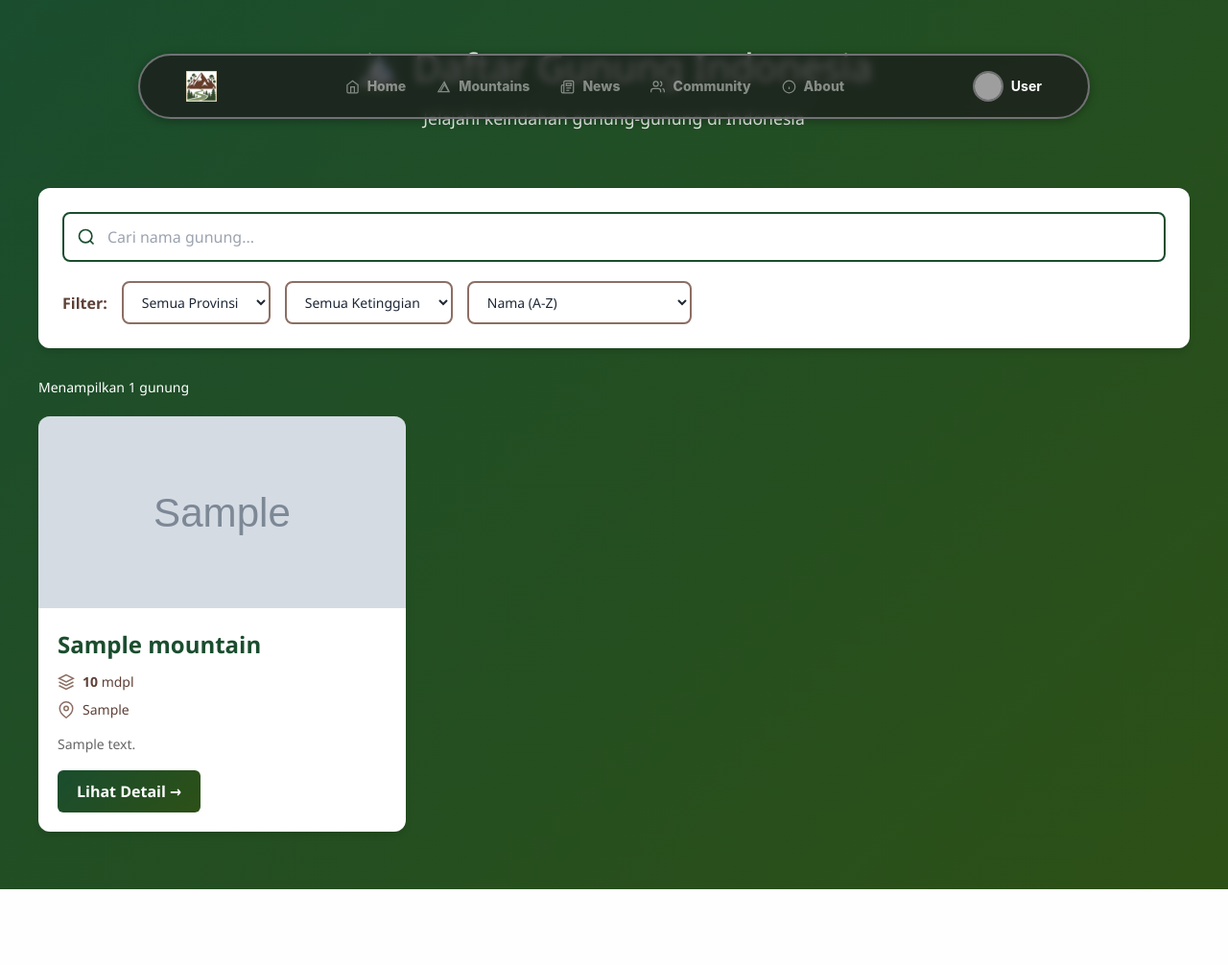
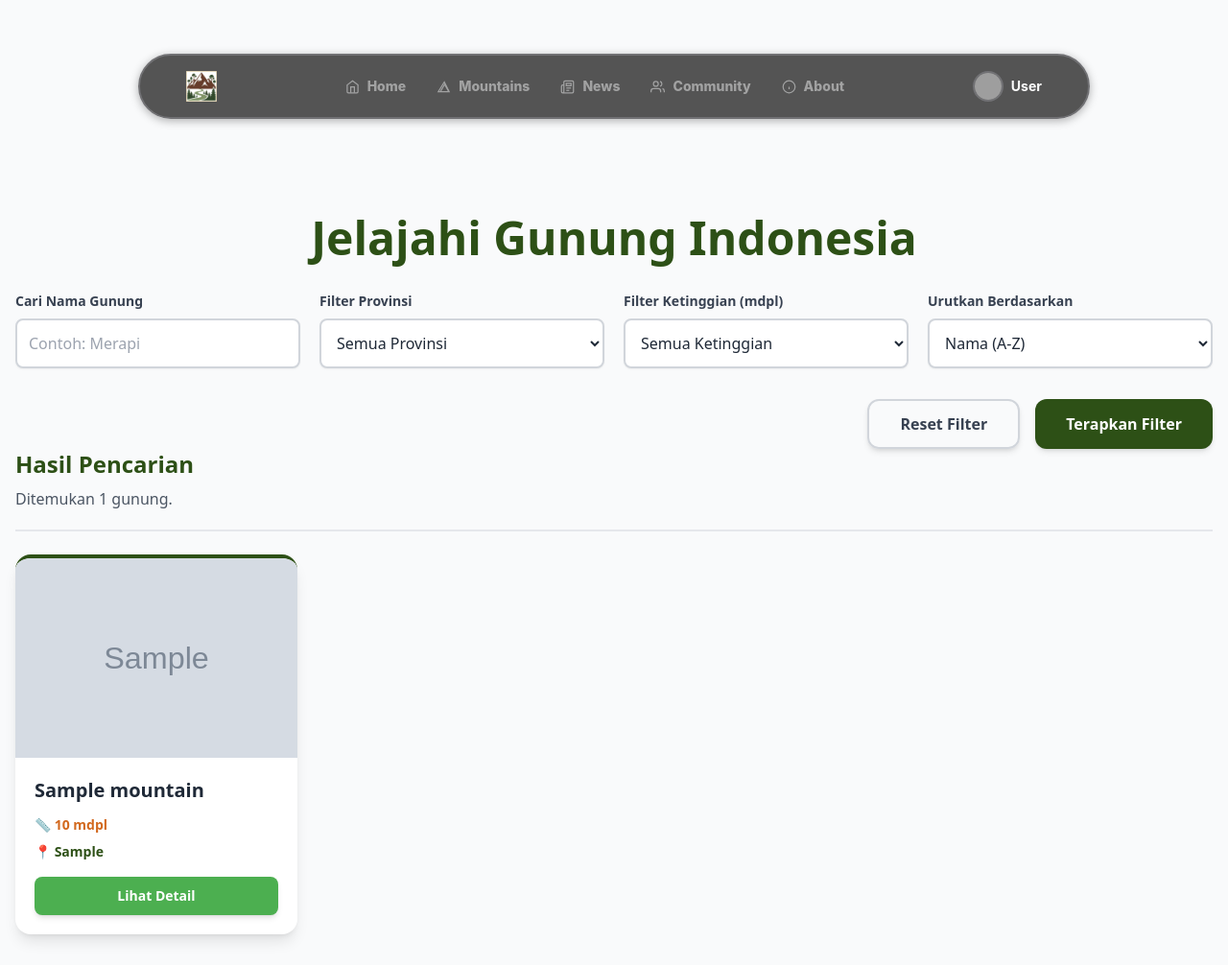
Before and after one commit to pbp-kelompok-c09/MountTrack, a Django app: page /mountains/ in a window 1280 px wide. Shown: the whole page at 96% size. Before the commit the page ends 927 px from the top, so only its background shows below. Run offline with Django 5.2, Linux system fonts and the light colour scheme; tables that the repository leaves empty hold one stand-in row (values such as "Sample post"); grey boxes marked "Sample" are stand-in pictures; some libraries are stand-ins or nearby versions; some web fonts are replaced; grey boxes are pictures that could not be loaded.

Commit message:
feat: mountain

```diff
--- a/list_gunung/templates/mountain_list.html
+++ b/list_gunung/templates/mountain_list.html
@@ -1,375 +1,236 @@
 {% extends 'base.html' %}
-
 {% load static %}
 
+{% block title %}Daftar Gunung | MountTrack{% endblock %}
 
-{% block content %}
-<!DOCTYPE html>
-<html lang="id">
-<head>
-    <meta charset="UTF-8">
-    <meta name="viewport" content="width=device-width, initial-scale=1.0">
-    <title>Daftar Gunung - Indonesia</title>
+{% block extra_css %}
 <style>
-        * {
-            margin: 0;
-            padding: 0;
-            box-sizing: border-box;
+    body {
+        background: linear-gradient(135deg, #D4C4B0 0%, #E8DFD4 50%, #D4C4B0 100%);
+        min-height: 100vh;
+        position: relative;
     }
 
-        body {
-            font-family: 'Segoe UI', Tahoma, Geneva, Verdana, sans-serif;
-            background: linear-gradient(135deg, #1a4d2e 0%, #2d5016 100%);
-            min-height: 100vh;
-            padding: 20px;
+    .hero-section {
+        margin-top: 10rem;
+        padding-top: 2rem;
     }
 
-        .container {
+    .hero-section h1 {
+        margin-top: 10rem;
+        color: #2D5016;
+        font-size: 3rem;
+        font-weight: 700;
+        text-align: center;
+        margin-bottom: 2rem;
+        text-shadow: 0 2px 4px rgba(0, 0, 0, 0.1);
+    }
+
+    .filter-card {
+        background: white;
+        border-radius: 16px;
+        padding: 2rem;
+        box-shadow: 0 10px 40px rgba(0, 0, 0, 0.15);
         max-width: 1200px;
+        width: 100%;
         margin: 0 auto;
     }
 
-        .header {
-            text-align: center;
-            color: white;
-            margin-bottom: 40px;
-            padding: 20px;
+    .filter-input, .filter-select {
+        border: 2px solid #e5e7eb;
+        border-radius: 10px;
+        padding: 0.875rem 1rem;
+        width: 100%;
+        transition: all 0.3s ease;
+        background: white;
     }
 
-        .header h1 {
-            font-size: 2.5em;
-            margin-bottom: 10px;
-            text-shadow: 2px 2px 4px rgba(0,0,0,0.3);
-        }
-
-        .header p {
-            font-size: 1.1em;
-            opacity: 0.9;
-        }
-
-        .search-filter-section {
-            background: white;
-            border-radius: 12px;
-            padding: 25px;
-            margin-bottom: 30px;
-            box-shadow: 0 4px 6px rgba(0,0,0,0.1);
-        }
-
-        .search-box {
-            display: flex;
-            gap: 15px;
-            margin-bottom: 20px;
-            flex-wrap: wrap;
-        }
-
-        .search-input-wrapper {
-            flex: 1;
-            min-width: 250px;
-            position: relative;
-        }
-
-        .search-input {
-            width: 100%;
-            padding: 12px 15px 12px 45px;
-            border: 2px solid #1a4d2e;
-            border-radius: 8px;
-            font-size: 16px;
-            transition: all 0.3s;
-        }
-
-        .search-input:focus {
+    .filter-input:focus, .filter-select:focus {
         outline: none;
-            border-color: #4a7c59;
-            box-shadow: 0 0 0 3px rgba(26, 77, 46, 0.1);
-        }
-
-        .search-icon {
-            position: absolute;
-            left: 15px;
-            top: 50%;
-            transform: translateY(-50%);
-            color: #1a4d2e;
-        }
-
-        .filter-section {
-            display: flex;
-            gap: 15px;
-            flex-wrap: wrap;
-            align-items: center;
-        }
-
-        .filter-label {
-            font-weight: 600;
-            color: #5d4037;
-        }
-
-        .filter-select {
-            padding: 10px 15px;
-            border: 2px solid #8d6e63;
-            border-radius: 8px;
-            background: white;
-            font-size: 14px;
-            cursor: pointer;
-            transition: all 0.3s;
-        }
-
-        .filter-select:focus {
-            outline: none;
-            border-color: #5d4037;
-        }
-
-        .results-info {
-            display: flex;
-            justify-content: space-between;
-            align-items: center;
-            margin-bottom: 20px;
-            color: white;
-            font-size: 14px;
-        }
-
-        .mountain-grid {
-            display: grid;
-            grid-template-columns: repeat(auto-fill, minmax(300px, 1fr));
-            gap: 25px;
-            margin-bottom: 40px;
+        border-color: #2D5016;
+        box-shadow: 0 0 0 3px rgba(45, 80, 22, 0.1);
     }
 
     .mountain-card {
+        transition: all 0.3s ease;
         background: white;
-            border-radius: 12px;
-            overflow: hidden;
-            box-shadow: 0 4px 6px rgba(0,0,0,0.1);
-            transition: transform 0.3s, box-shadow 0.3s;
-            cursor: pointer;
     }
 
     .mountain-card:hover {
-            transform: translateY(-5px);
-            box-shadow: 0 8px 12px rgba(0,0,0,0.2);
+        transform: translateY(-8px);
+        box-shadow: 0 12px 35px rgba(0, 0, 0, 0.2) !important;
     }
 
-        .mountain-image {
-            width: 100%;
-            height: 200px;
-            object-fit: cover;
-            background: linear-gradient(135deg, #1a4d2e 0%, #2d5016 100%);
+    .results-section {
+        position: relative;
+        z-index: 1;
+        background: rgba(255, 255, 255, 0.98);
+        backdrop-filter: blur(10px);
+        border-radius: 20px;
+        padding: 2.5rem;
+        box-shadow: 0 10px 40px rgba(0, 0, 0, 0.15);
+        margin-top: 2rem;
     }
 
-        .mountain-content {
-            padding: 20px;
+    .btn-primary {
+        background: #2D5016;
+        color: white;
+        padding: 0.875rem 2rem;
+        border-radius: 12px;
+        font-weight: 600;
+        transition: all 0.3s ease;
+        border: none;
     }
 
-        .mountain-name {
-            font-size: 1.5em;
-            color: #1a4d2e;
-            margin-bottom: 10px;
-            font-weight: 700;
+    .btn-primary:hover {
+        background: #1f3810;
+        transform: translateY(-2px);
+        box-shadow: 0 6px 20px rgba(45, 80, 22, 0.4);
     }
 
-        .mountain-info {
-            display: flex;
-            flex-direction: column;
-            gap: 8px;
-            margin-bottom: 15px;
+    .btn-secondary {
+        background: white;
+        color: #374151;
+        padding: 0.875rem 2rem;
+        border-radius: 12px;
+        font-weight: 600;
+        border: 2px solid #e5e7eb;
+        transition: all 0.3s ease;
     }
 
-        .info-item {
-            display: flex;
-            align-items: center;
-            gap: 8px;
-            color: #5d4037;
-            font-size: 14px;
-        }
-
-        .info-icon {
-            width: 18px;
-            height: 18px;
-            color: #8d6e63;
-        }
-
-        .mountain-description {
-            color: #666;
-            font-size: 14px;
-            line-height: 1.6;
-            display: -webkit-box;
-            -webkit-line-clamp: 3;
-            -webkit-box-orient: vertical;
-            overflow: hidden;
-            margin-bottom: 15px;
-        }
-
-        .view-detail-btn {
-            display: inline-block;
-            padding: 10px 20px;
-            background: linear-gradient(135deg, #1a4d2e 0%, #2d5016 100%);
-            color: white;
-            text-decoration: none;
-            border-radius: 6px;
-            font-weight: 600;
-            transition: all 0.3s;
-        }
-
-        .view-detail-btn:hover {
-            background: linear-gradient(135deg, #2d5016 0%, #1a4d2e 100%);
-            transform: translateX(5px);
-        }
-
-        .no-results {
-            text-align: center;
-            padding: 60px 20px;
-            background: white;
-            border-radius: 12px;
-            color: #666;
-        }
-
-        .no-results h3 {
-            font-size: 1.5em;
-            margin-bottom: 10px;
-            color: #5d4037;
-        }
-
-        @media (max-width: 768px) {
-            .header h1 {
-                font-size: 1.8em;
-            }
-
-            .mountain-grid {
-                grid-template-columns: 1fr;
-            }
-
-            .search-box {
-                flex-direction: column;
-            }
-
-            .filter-section {
-                flex-direction: column;
-                align-items: stretch;
-            }
-
-            .filter-select {
-                width: 100%;
-            }
+    .btn-secondary:hover {
+        background: #f9fafb;
+        border-color: #9ca3af;
     }
 </style>
-</head>
-<body>
-    <div class="container">
-        <div class="header">
-            <h1>🏔️ Daftar Gunung Indonesia</h1>
-            <p>Jelajahi keindahan gunung-gunung di Indonesia</p>
+{% endblock %}
+
+{% block content %}
+<div class="container mx-auto px-4 py-8">
+    <div class="hero-section mt-48">
+        <h1 class="text-5xl font-bold text-[#2D5016] mt-48 mb-8 text-center">Jelajahi Gunung Indonesia</h1>
+
+        <form method="GET" action="{% url 'mountain_list' %}" class="filter-card">
+            <div class="grid grid-cols-1 md:grid-cols-4 gap-5 items-end">
+
+                <div>
+                    <label for="search" class="block text-sm font-semibold text-gray-700 mb-2">Cari Nama Gunung</label>
+                    <input type="text"
+                           name="search"
+                           id="search"
+                           placeholder="Contoh: Merapi"
+                           value="{{ search_query }}"
+                           class="mt-1 block w-full rounded-lg border-2 border-gray-300 shadow-sm focus:border-[#2D5016] focus:ring-2 focus:ring-[#2D5016] focus:ring-opacity-20 p-3 transition duration-200">
                 </div>
 
-        <div class="search-filter-section">
-            <form method="GET" id="filterForm">
-                <div class="search-box">
-                    <div class="search-input-wrapper">
-                        <svg class="search-icon" width="20" height="20" viewBox="0 0 24 24" fill="none" stroke="currentColor" stroke-width="2">
-                            <circle cx="11" cy="11" r="8"></circle>
-                            <path d="m21 21-4.35-4.35"></path>
-                        </svg>
-                        <input
-                            type="text"
-                            class="search-input"
-                            name="search"
-                            placeholder="Cari nama gunung..."
-                            value="{{ search_query }}"
-                            id="searchInput"
-                        >
-                    </div>
-                </div>
-
-                <div class="filter-section">
-                    <span class="filter-label">Filter:</span>
-
-                    <select name="province" class="filter-select" id="provinceFilter">
+                <div>
+                    <label for="province" class="block text-sm font-semibold text-gray-700 mb-2">Filter Provinsi</label>
+                    <select name="province" id="province" class="mt-1 block w-full rounded-lg border-2 border-gray-300 shadow-sm focus:border-[#2D5016] focus:ring-2 focus:ring-[#2D5016] focus:ring-opacity-20 p-3 bg-white transition duration-200">
                         <option value="">Semua Provinsi</option>
                         {% for province in provinces %}
-                        <option value="{{ province }}" {% if selected_province == province %}selected{% endif %}>
+                            <option value="{{ province }}" {% if province == selected_province %}selected{% endif %}>
                                 {{ province }}
                             </option>
                         {% endfor %}
                     </select>
+                </div>
 
-                    <select name="height_range" class="filter-select" id="heightFilter">
+                <div>
+                    <label for="height_range" class="block text-sm font-semibold text-gray-700 mb-2">Filter Ketinggian (mdpl)</label>
+                    <select name="height_range" id="height_range" class="mt-1 block w-full rounded-lg border-2 border-gray-300 shadow-sm focus:border-[#2D5016] focus:ring-2 focus:ring-[#2D5016] focus:ring-opacity-20 p-3 bg-white transition duration-200">
                         <option value="">Semua Ketinggian</option>
-                        <option value="0-1000" {% if height_range == '0-1000' %}selected{% endif %}>< 1000 mdpl</option>
-                        <option value="1000-2000" {% if height_range == '1000-2000' %}selected{% endif %}>1000-2000 mdpl</option>
-                        <option value="2000-3000" {% if height_range == '2000-3000' %}selected{% endif %}>2000-3000 mdpl</option>
-                        <option value="3000-4000" {% if height_range == '3000-4000' %}selected{% endif %}>> 3000 mdpl</option>
+                        <option value="0-1000" {% if height_range == '0-1000' %}selected{% endif %}>0 - 1000 mdpl</option>
+                        <option value="1000-2000" {% if height_range == '1000-2000' %}selected{% endif %}>1000 - 2000 mdpl</option>
+                        <option value="2000-3000" {% if height_range == '2000-3000' %}selected{% endif %}>2000 - 3000 mdpl</option>
+                        <option value="3000-4000" {% if height_range == '3000-4000' %}selected{% endif %}>3000+ mdpl</option>
                     </select>
+                </div>
 
-                    <select name="sort" class="filter-select" id="sortFilter">
+                <div>
+                    <label for="sort" class="block text-sm font-semibold text-gray-700 mb-2">Urutkan Berdasarkan</label>
+                    <select name="sort" id="sort" class="mt-1 block w-full rounded-lg border-2 border-gray-300 shadow-sm focus:border-[#2D5016] focus:ring-2 focus:ring-[#2D5016] focus:ring-opacity-20 p-3 bg-white transition duration-200">
                         <option value="name" {% if sort_by == 'name' %}selected{% endif %}>Nama (A-Z)</option>
                         <option value="-name" {% if sort_by == '-name' %}selected{% endif %}>Nama (Z-A)</option>
-                        <option value="height_mdpl" {% if sort_by == 'height_mdpl' %}selected{% endif %}>Ketinggian (Rendah-Tinggi)</option>
-                        <option value="-height_mdpl" {% if sort_by == '-height_mdpl' %}selected{% endif %}>Ketinggian (Tinggi-Rendah)</option>
+                        <option value="height_mdpl" {% if sort_by == 'height_mdpl' %}selected{% endif %}>Ketinggian (Terendah)</option>
+                        <option value="-height_mdpl" {% if sort_by == '-height_mdpl' %}selected{% endif %}>Ketinggian (Tertinggi)</option>
                     </select>
+                </div>
+
+            </div>
+
+            <div class="mt-8 flex justify-end gap-4">
+                <a href="{% url 'mountain_list' %}"
+                   class="px-8 py-3 border-2 border-gray-300 text-gray-700 font-semibold rounded-xl shadow-md text-center hover:bg-gray-100 hover:border-gray-400 transition duration-300">
+                    Reset Filter
+                </a>
+
+                <button type="submit"
+                        class="px-8 py-3 bg-[#2D5016] text-white font-semibold rounded-xl shadow-md hover:bg-[#1f3810] hover:shadow-lg transform hover:-translate-y-0.5 transition duration-300">
+                    Terapkan Filter
+                </button>
             </div>
         </form>
     </div>
 
-        <div class="results-info">
-            <span>Menampilkan {{ mountains|length }} gunung</span>
+    <div class="results-section">
+        <div class="mb-6 pb-5 border-b-2 border-gray-200">
+            <h2 class="text-2xl font-bold text-[#2D5016]">Hasil Pencarian</h2>
+            {% if mountains %}
+                <p class="text-gray-600 mt-2 text-base">Ditemukan {{ mountains|length }} gunung.</p>
+            {% endif %}
         </div>
 
         {% if mountains %}
-        <div class="mountain-grid">
+            <div class="grid grid-cols-1 sm:grid-cols-2 lg:grid-cols-3 xl:grid-cols-4 gap-6">
+
                 {% for mountain in mountains %}
-            <div class="mountain-card" onclick="window.location.href='{% url 'mountain_detail' mountain.name %}'">
-                <img src="{{ mountain.image_url }}" alt="{{ mountain.name }}" class="mountain-image" onerror="this.style.display='none'">
-                <div class="mountain-content">
-                    <h2 class="mountain-name">{{ mountain.name }}</h2>
-                    <div class="mountain-info">
-                        <div class="info-item">
-                            <svg class="info-icon" viewBox="0 0 24 24" fill="none" stroke="currentColor" stroke-width="2">
-                                <polygon points="12 2 2 7 12 12 22 7 12 2"></polygon>
-                                <polyline points="2 17 12 22 22 17"></polyline>
-                                <polyline points="2 12 12 17 22 12"></polyline>
-                            </svg>
-                            <span><strong>{{ mountain.height_mdpl }}</strong> mdpl</span>
+                <div class="mountain-card bg-white rounded-2xl shadow-lg overflow-hidden border-t-4 border-[#2D5016]">
+
+                    <img src="{% if mountain.image_url %}{{ mountain.image_url }}{% else %}{% static 'images/default_mountain.jpg' %}{% endif %}"
+                         alt="{{ mountain.name }}"
+                         class="w-full h-52 object-cover">
+
+                    <div class="p-5">
+                        <h2 class="text-xl font-bold text-gray-800 mb-3 hover:text-[#4CAF50] transition duration-200">
+                            <a href="{% url 'mountain_detail' name=mountain.name %}">
+                                {{ mountain.name }}
+                            </a>
+                        </h2>
+
+                        <div class="space-y-2 mb-4">
+                            <p class="text-sm text-gray-600">
+                                <span class="font-semibold text-[#D2691E]">📏 {{ mountain.height_mdpl }} mdpl</span>
+                            </p>
+                            <p class="text-sm text-gray-600">
+                                <span class="font-semibold text-[#2D5016]">📍 {{ mountain.province }}</span>
+                            </p>
                         </div>
-                        <div class="info-item">
-                            <svg class="info-icon" viewBox="0 0 24 24" fill="none" stroke="currentColor" stroke-width="2">
-                                <path d="M21 10c0 7-9 13-9 13s-9-6-9-13a9 9 0 0 1 18 0z"></path>
-                                <circle cx="12" cy="10" r="3"></circle>
-                            </svg>
-                            <span>{{ mountain.province }}</span>
-                        </div>
-                    </div>
-                    <p class="mountain-description">{{ mountain.description }}</p>
-                    <a href="{% url 'mountain_detail' mountain.id %}" class="view-detail-btn">Lihat Detail →</a>
+
+                        <a href="{% url 'mountain_detail' name=mountain.name %}"
+                           class="block w-full text-center bg-[#4CAF50] text-white py-2.5 px-4 rounded-lg text-sm font-semibold hover:bg-[#3d8b40] transform hover:-translate-y-0.5 transition duration-300 shadow-md">
+                            Lihat Detail
+                        </a>
                     </div>
                 </div>
                 {% endfor %}
+
             </div>
         {% else %}
-        <div class="no-results">
-            <h3>Tidak ada gunung ditemukan</h3>
-            <p>Coba ubah filter atau kata kunci pencarian Anda</p>
+            <div class="p-12 text-center bg-white rounded-2xl shadow-md">
+                <div class="text-6xl mb-4">🏔️</div>
+                <p class="text-xl text-gray-600 mb-2">
+                    Tidak ada gunung yang cocok dengan kriteria pencarian Anda
+                </p>
+                <p class="text-gray-500 mb-6">
+                    Coba ubah filter atau reset pencarian Anda
+                </p>
+                <a href="{% url 'mountain_list' %}"
+                   class="inline-block px-6 py-3 bg-[#2D5016] text-white rounded-lg font-semibold hover:bg-[#1f3810] transition duration-300">
+                    Tampilkan Semua Gunung
+                </a>
             </div>
         {% endif %}
     </div>
 
-    <script>
-        // Auto-submit form when filters change
-        const filterSelects = document.querySelectorAll('.filter-select');
-        const searchInput = document.getElementById('searchInput');
-
-        filterSelects.forEach(select => {
-            select.addEventListener('change', () => {
-                document.getElementById('filterForm').submit();
-            });
-        });
-
-        // Submit on search with slight delay
-        let searchTimeout;
-        searchInput.addEventListener('input', () => {
-            clearTimeout(searchTimeout);
-            searchTimeout = setTimeout(() => {
-                document.getElementById('filterForm').submit();
-            }, 500);
-        });
-    </script>
-</body>
-</html>
+</div>
 {% endblock %}
--- a/list_gunung/urls.py
+++ b/list_gunung/urls.py
@@ -3,5 +3,5 @@ from . import views
 
 urlpatterns = [
     path('', views.mountain_list, name='mountain_list'),
-    path('<int:id>/', views.mountain_detail, name='mountain_detail'),
+    path('<str:name>/', views.mountain_detail, name='mountain_detail'),
 ]
--- a/list_gunung/views.py
+++ b/list_gunung/views.py
@@ -44,6 +44,6 @@ def mountain_list(request):
     }
     return render(request, 'mountain_list.html', context)
 
-def mountain_detail(request, id):
-    mountain = get_object_or_404(Mountain, id=id)
+def mountain_detail(request, name):
+    mountain = get_object_or_404(Mountain, name=name)
     return render(request, 'mountain_detail.html', {'mountain': mountain})
```
Also changed, not shown: list_gunung/templates/mountain_detail.html (+113 -0 lines). Lines whose indentation alone changed are shown as unchanged.
